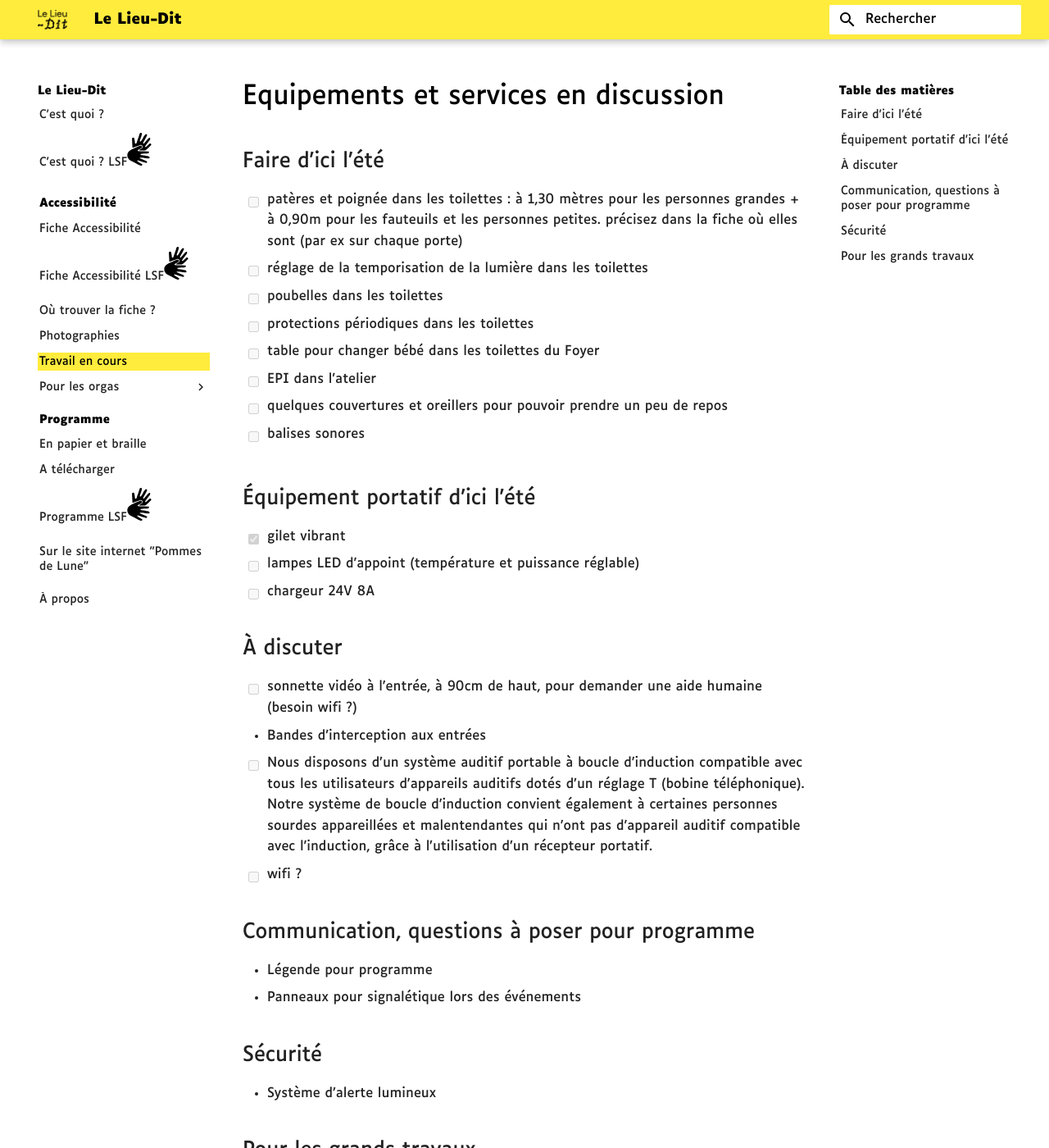
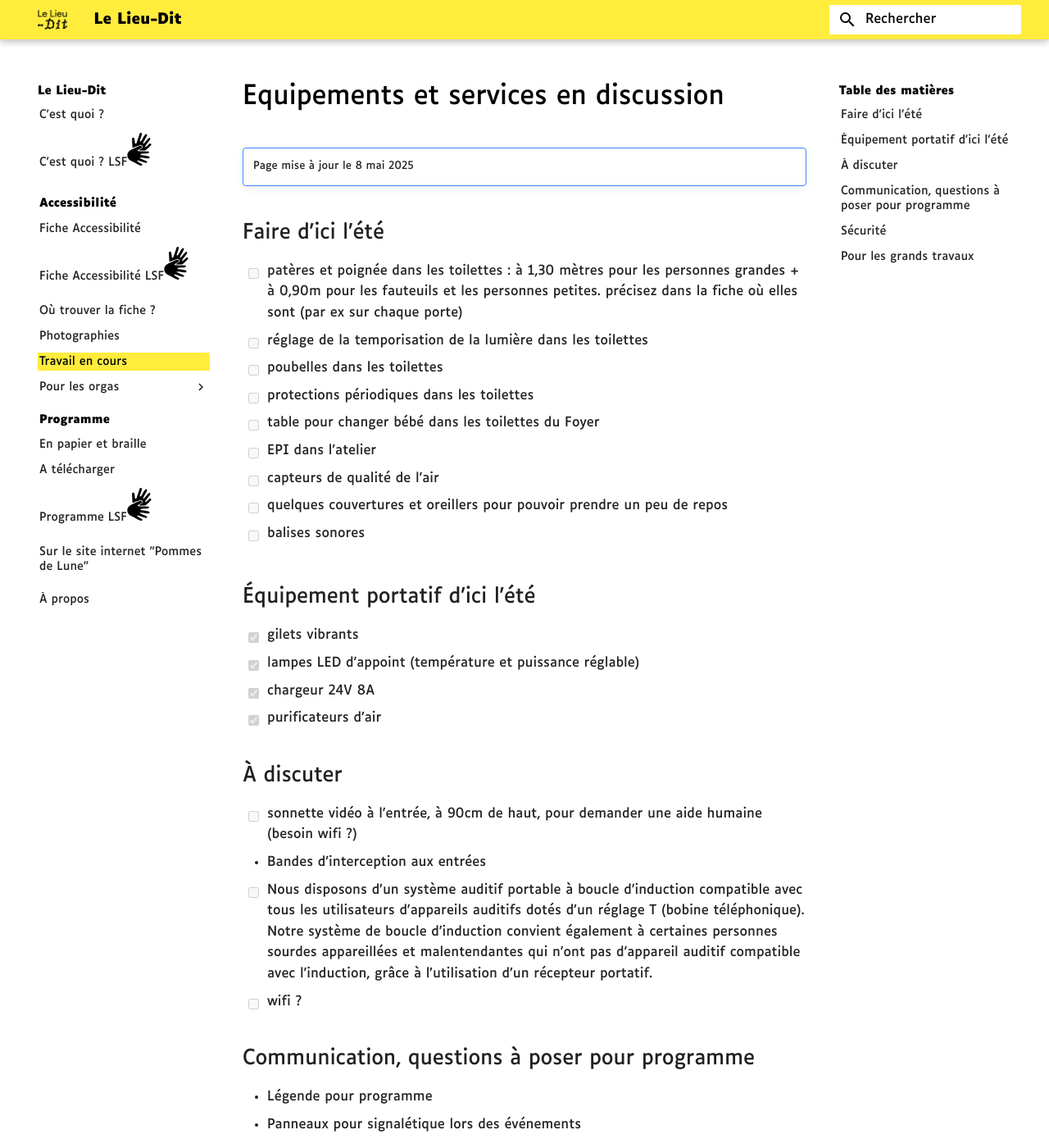
Before and after one commit to Lieu-Dit/web, an MkDocs documentation site: the page built from docs/todo.md, in a window 1280 px wide and 1400 px high. Shown: the whole window at 82% size. Built offline with MkDocs 1.6.1 and Material for MkDocs 9.7.7, drawn with Linux system fonts in a browser that asks for light colours.

```diff
--- a/docs/todo.md
+++ b/docs/todo.md
@@ -1,4 +1,6 @@
 # Equipements et services en discussion
+!!! note ""
+    Page mise à jour le 8 mai 2025
 
 ## Faire d'ici l'été
 - [ ] patères et poignée dans les toilettes : à 1,30 mètres pour les personnes grandes + à 0,90m pour les fauteuils et les personnes petites. précisez dans la fiche où elles sont (par ex sur chaque porte)
@@ -9,14 +11,17 @@
 
 - [ ] EPI dans l'atelier
 
+- [ ] capteurs de qualité de l'air
+
 - [ ] quelques couvertures et oreillers pour pouvoir prendre un peu de repos
 
 - [ ] balises sonores
 
 ## Équipement portatif d'ici l'été
-- [x] gilet vibrant
-- [ ] lampes LED d'appoint (température et puissance réglable)
-- [ ] chargeur 24V 8A
+- [x] gilets vibrants
+- [x] lampes LED d'appoint (température et puissance réglable)
+- [x] chargeur 24V 8A
+- [x] purificateurs d'air
 
 ## À discuter
 - [ ] sonnette vidéo à l'entrée, à 90cm de haut, pour demander une aide humaine (besoin wifi ?)
```
Also changed, not shown: docs/access.md (+2 -0 lines), docs/lieu-dit-lsf.md (+1 -1 lines), docs/photos.md (+4 -1 lines).
